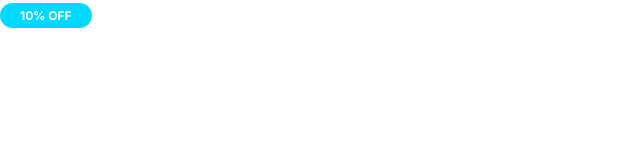
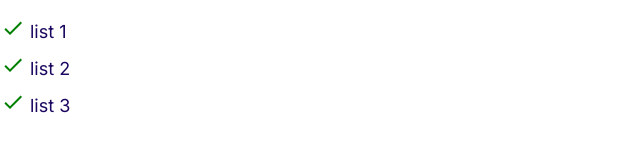
Before and after one commit to Nimabht/My-First-experience-in-web-development, a plain HTML site: page index.html in a window 1280 px wide. Shown: the whole page, without its empty margins (0-640 px from the left). Drawn offline with Linux system fonts and the light colour scheme.

Commit message:
Build Lists.

```diff
--- a/CSS/Style.css
+++ b/CSS/Style.css
@@ -98,3 +98,26 @@ a {
     font-size: 1.2rem;
   }
 }
+/*Lists*/
+.list {
+  list-style: none;
+  padding-left: 0;
+  color: var(--color-headings);
+}
+.list--inline .list__item {
+  display: inline-block;
+  margin-right: 2rem;
+}
+.list--tick {
+  list-style-image: url(/Images/tick.svg);
+  padding-left: 3rem;
+}
+.list--tick .list__item {
+  padding-left: 0.5rem;
+  margin-bottom: 1rem;
+}
+@media screen and (min-width: 1024px) {
+  .list--tick .list__item {
+    padding-left: 0;
+  }
+}
--- a/index.html
+++ b/index.html
@@ -15,6 +15,10 @@
     <link rel="stylesheet" href="CSS/Style.css" />
   </head>
   <body>
-    <span class="badge badge--secondary badge--small">10% OFF</span>
+    <ul class="list list--tick">
+      <li class="list__item">list 1</li>
+      <li class="list__item">list 2</li>
+      <li class="list__item">list 3</li>
+    </ul>
   </body>
 </html>
```
Also changed, not shown: components/Lists.html (added, +3 -0 lines), Images/tick.svg (added), components/Badges.html (renamed from CSS/components/Badges.html), components/links.html (renamed from CSS/components/links.html).
